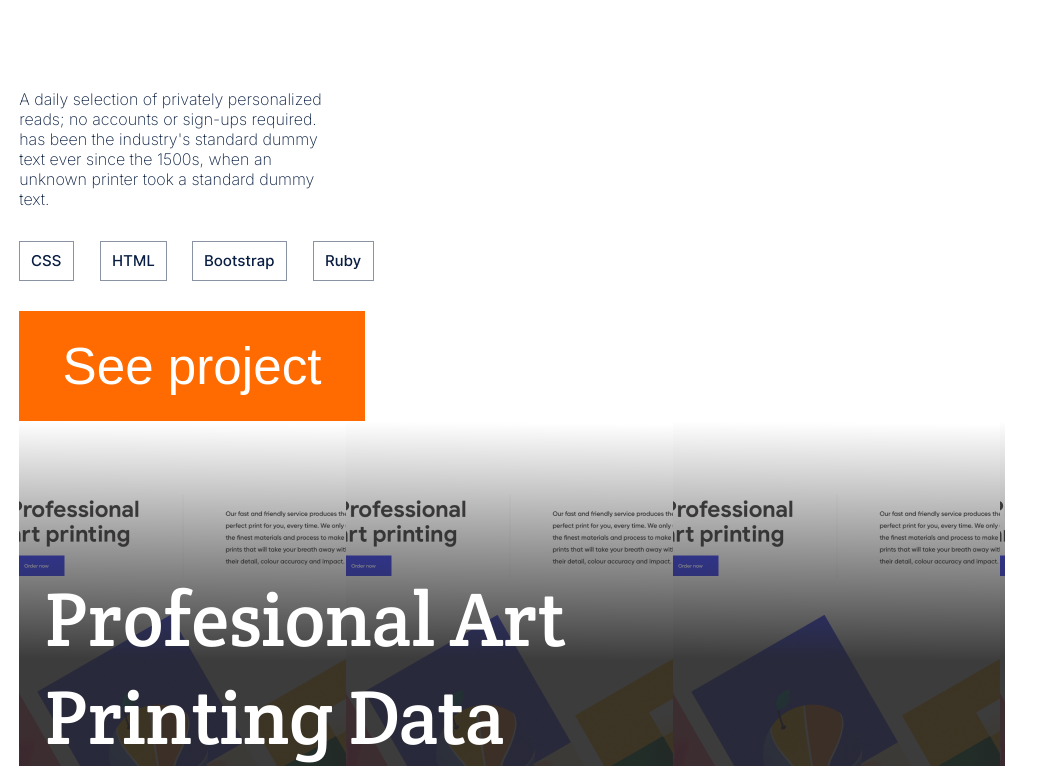
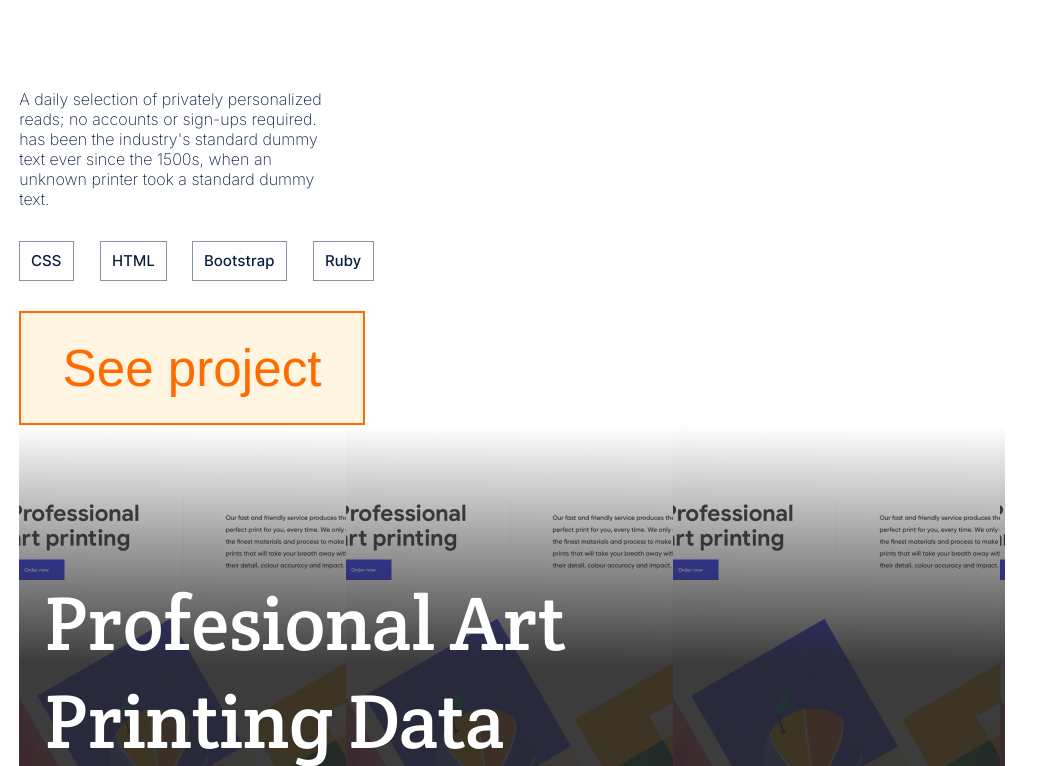
Before and after one commit to hamidazim321/Portfolio-Project, a website: page index.html in a window 1280 px wide. In both pictures the pointer is over the button "See project". Shown: the part 2120-2886 px from the top of the page, without its empty margins (0-1049 px from the left). Drawn offline with Linux system fonts and the light colour scheme.

Commit message:
Add hover effects to buttons on home page

```diff
--- a/style.css
+++ b/style.css
@@ -131,6 +131,19 @@
     margin-top: 0.5em;
   }
 
+  .btn:hover {
+    border: solid 2px #ff6b00;
+    cursor: pointer;
+    background-color: #FFF5E1;
+    color: #ff6b00;
+  }
+
+  .btn:disabled {
+    background-color: #F4F1F0;
+    color: #5B5957;
+    border: none;
+  }
+
   .sec-1 button {
     width: 27vw;
     margin-bottom: 0;
```
